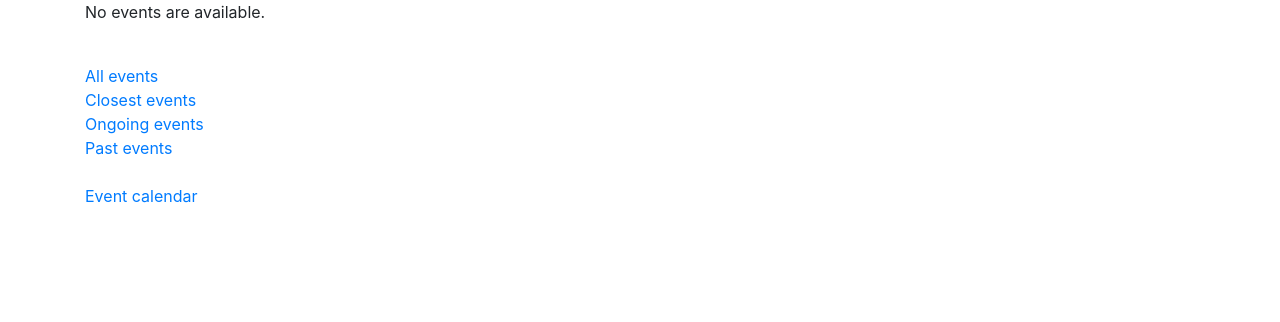
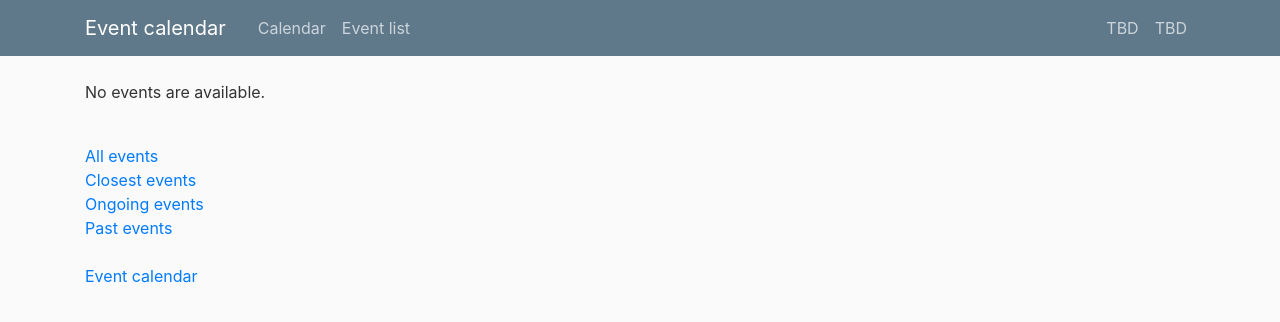
Before and after one commit to pzacha/event_calendar, a Django app: template event_calendar/events/templates/events/events.html in a window 1280 px wide. Shown: the top 322 px of the page. Run offline with Django 3.2, Linux system fonts and the light colour scheme; the template is opened without the code that fills it, so the values that code supplies are empty; some libraries are stand-ins or nearby versions.

Commit message:
Bootstrap added

```diff
--- /dev/null
+++ b/event_calendar/events/static/events/main.css
@@ -0,0 +1,37 @@
+body {
+    background: #fafafa;
+    color: #333333;
+    margin-top: 5rem;
+  }
+
+  h1, h2, h3, h4, h5, h6 {
+    color: #444444;
+  }
+
+  ul {
+    margin: 0;
+  }
+
+  .bg-steel {
+    background-color: #5f788a;
+  }
+
+  .site-header .navbar-nav .nav-link {
+    color: #cbd5db;
+  }
+
+  .site-header .navbar-nav .nav-link:hover {
+    color: #ffffff;
+  }
+
+  .site-header .navbar-nav .nav-link.active {
+    font-weight: 500;
+  }
+
+  .content-section {
+    background: #ffffff;
+    padding: 10px 20px;
+    border: 1px solid #dddddd;
+    border-radius: 3px;
+    margin-bottom: 20px;
+  }
--- a/event_calendar/events/static/events/style.css
+++ /dev/null
@@ -1,3 +0,0 @@
-div.right {
-    text-align: right;
-}
--- a/event_calendar/events/templates/events/base.html
+++ b/event_calendar/events/templates/events/base.html
@@ -1,3 +1,4 @@
+{% load static %}
 <!DOCTYPE html>
 <html>
 
@@ -11,13 +12,36 @@
     <link rel="stylesheet" href="https://maxcdn.bootstrapcdn.com/bootstrap/4.0.0/css/bootstrap.min.css"
         integrity="sha384-Gn5384xqQ1aoWXA+058RXPxPg6fy4IWvTNh0E263XmFcJlSAwiGgFAW/dAiS6JXm" crossorigin="anonymous">
 
-
+    <link rel="stylesheet" type="text/css" href="{% static 'events/main.css' %}">
     {% if title %}
     <title>{{ title }}</title>
     {% endif %}
 </head>
 
 <body>
+    <header class="site-header">
+        <nav class="navbar navbar-expand-md navbar-dark bg-steel fixed-top">
+            <div class="container">
+                <a class="navbar-brand mr-4" href="/">Event calendar</a>
+                <button class="navbar-toggler" type="button" data-toggle="collapse" data-target="#navbarToggle"
+                    aria-controls="navbarToggle" aria-expanded="false" aria-label="Toggle navigation">
+                    <span class="navbar-toggler-icon"></span>
+                </button>
+                <div class="collapse navbar-collapse" id="navbarToggle">
+                    <div class="navbar-nav mr-auto">
+                        <a class="nav-item nav-link" href="{% url 'events:Calendar' %}">Calendar</a>
+                        <a class="nav-item nav-link" href="{% url 'events:All events' %}">Event list</a>
+                    </div>
+                    <!-- Navbar Right Side -->
+                    <div class="navbar-nav">
+                        <a class="nav-item nav-link" href="#">TBD</a>
+                        <a class="nav-item nav-link" href="#">TBD</a>
+                    </div>
+                </div>
+            </div>
+        </nav>
+    </header>
+
     <div class="container">
         {% block content %}{% endblock %}
     </div>
```
Also changed, not shown: event_calendar/events/templates/events/calendar.html (+7 -6 lines).
